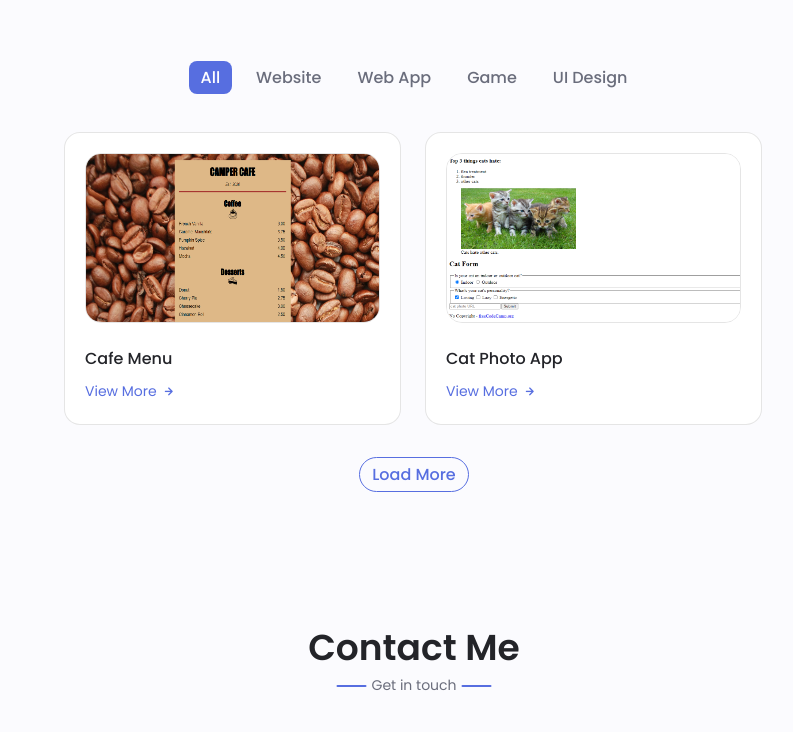
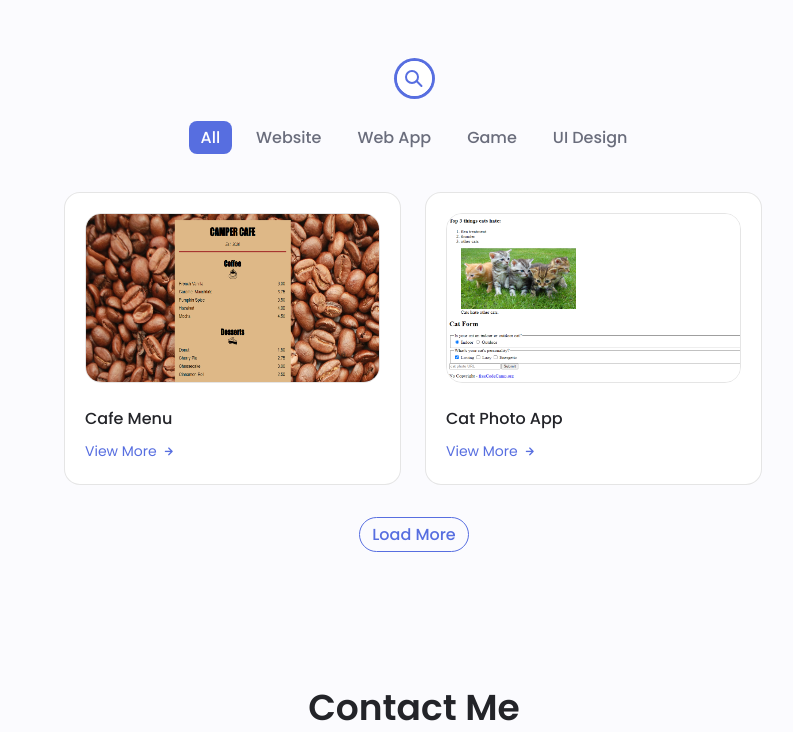
Before and after one commit to Jimi-Chhatrala/laughing-carnival, a plain HTML site: page index.html in a window 1280 px wide. Shown: the part 3459-4191 px from the top of the page, without its empty margins (226-1019 px from the left). Drawn offline with nearby package versions, Linux system fonts and the light colour scheme.

Commit message:
Search Bar for Portfolio Projects Section

```diff
--- a/assets/css/styles.css
+++ b/assets/css/styles.css
@@ -2302,3 +2302,123 @@ a {
 .project-links-button {
   color: var(--first-color);
 }
+
+/* PORTFOLIO SEARCH BAR START */
+
+.search {
+  position: relative;
+  /* width: 300px; */
+  width: 35px;
+  height: 35px;
+  background: var(--container-color);
+  border-radius: 30px;
+  transition: 0.5s;
+  box-shadow: 0 0 0 3px var(--first-color);
+  margin: 0 auto 25px;
+  overflow: hidden;
+}
+
+.search.active {
+  --search-active-width: 360px;
+  width: var(--search-active-width);
+  /* width: 360px; */
+}
+
+.search .icon {
+  position: absolute;
+  top: 0;
+  left: 0;
+  width: 35px;
+  height: 35px;
+  background: var(--container-color);
+  border-radius: 35px;
+  display: flex;
+  justify-content: center;
+  align-items: center;
+  z-index: 1;
+  cursor: pointer;
+}
+
+.search .icon::before {
+  content: "";
+  position: absolute;
+  width: 10px;
+  height: 10px;
+  border: 2px solid var(--first-color);
+  border-radius: 50%;
+  transform: translate(-2px, -2px);
+}
+
+.search .icon::after {
+  content: "";
+  position: absolute;
+  width: 2px;
+  height: 9px;
+  background: var(--first-color);
+  transform: translate(5px, 5px) rotate(315deg);
+  border-radius: 15px;
+}
+
+.search .input {
+  position: relative;
+  width: calc(var(--search-active-width) - 70px);
+  /* width: 290px; */
+  height: 35px;
+  left: 35px;
+  display: flex;
+  justify-content: center;
+  align-items: center;
+}
+
+.search .input input {
+  position: absolute;
+  top: 0;
+  width: 100%;
+  height: 100%;
+  border: none;
+  outline: none;
+  font-size: 18px;
+  padding: 10px 0;
+  background: var(--container-color);
+  color: var(--text-color);
+}
+
+.clear {
+  position: absolute;
+  top: 50%;
+  transform: translateY(-50%);
+  width: 15px;
+  height: 15px;
+  right: 15px;
+  cursor: pointer;
+  display: flex;
+  justify-content: center;
+  align-items: center;
+}
+
+.clear::before {
+  position: absolute;
+  content: "";
+  width: 1px;
+  height: 15px;
+  background: #999;
+  transform: rotate(45deg);
+}
+
+.clear::after {
+  position: absolute;
+  content: "";
+  width: 1px;
+  height: 15px;
+  background: #999;
+  transform: rotate(315deg);
+}
+
+/* PORTFOLIO SEARCH BAR END */
+@media screen and (max-width: 420px) {
+  .search.active {
+    --search-active-width: 280px;
+    width: var(--search-active-width);
+    /* width: 360px; */
+  }
+}
--- a/assets/js/main.js
+++ b/assets/js/main.js
@@ -422,3 +422,64 @@ window.onscroll = function () {
 
 //   }
 // };
+
+/**
+ * ********* PORTFOLIO SEARCH BAR FUNCTIONALITY
+ */
+
+// DESIGN CODE
+
+const icon = document.querySelector(".icon");
+const search = document.querySelector(".search");
+
+icon.onclick = function () {
+  search.classList.toggle("active");
+  document.getElementById("mysearch").focus();
+};
+
+document.addEventListener("click", function (event) {
+  if (event.target.closest(".search")) {
+    return;
+  } else {
+    search.classList.remove("active");
+  }
+});
+
+// CODE FUNCTIONALITY
+
+const mysearch = document.getElementById("mysearch");
+
+const matchList = document.getElementById("match-list");
+
+const searchProjects = (searchText) => {
+  let matches = rowsData.filter((project) => {
+    const regex = new RegExp(`^${searchText}`, "gi");
+
+    return project.title.match(regex);
+  });
+
+  if (searchText.length === 0) {
+    matches = [];
+    matchList.innerHTML = "";
+  }
+
+  outputHtml(matches);
+};
+
+const outputHtml = (matches) => {
+  if (matches.length > 0) {
+    let html = "<ul>";
+
+    html += matches
+      .map(
+        (match) => `<li>
+        <div class="searched-project-data">${match.title}</div></li>`
+      )
+      .join("");
+    html += "</ul>";
+
+    matchList.innerHTML = html;
+  }
+};
+
+mysearch.addEventListener("input", () => searchProjects(mysearch.value));
--- a/index.html
+++ b/index.html
@@ -1253,6 +1253,18 @@
 
         <div class="containerold">
           <div>
+            <div class="search">
+              <div class="icon"></div>
+              <div class="input">
+                <input type="text" placeholder="Search" id="mysearch" />
+              </div>
+              <span
+                class="clear"
+                onclick="document.getElementById('mysearch').value = ''"
+              ></span>
+              <div id="match-list">match-list</div>
+            </div>
+
             <!-- <div class="work-filters">
               <span class="active-work work-item" id="all">All</span>
               <span class="work-item" id="web">Web</span>
```
